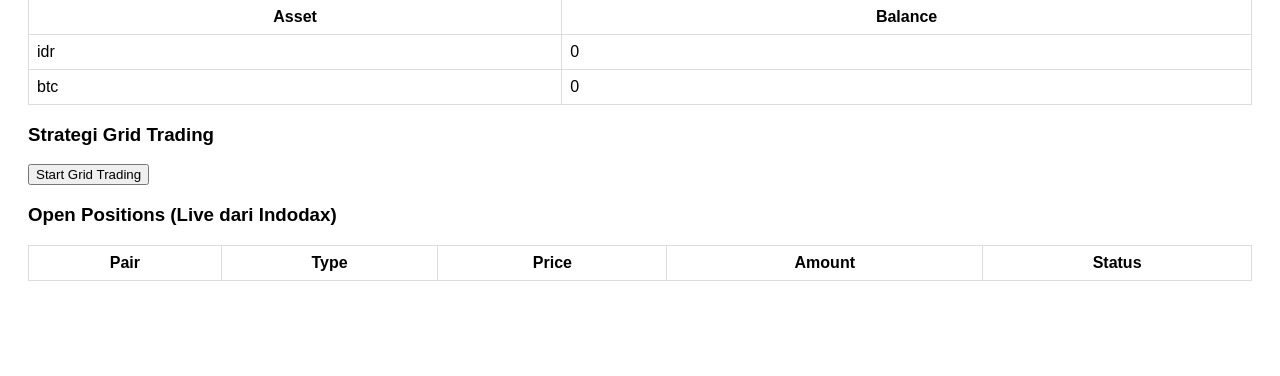
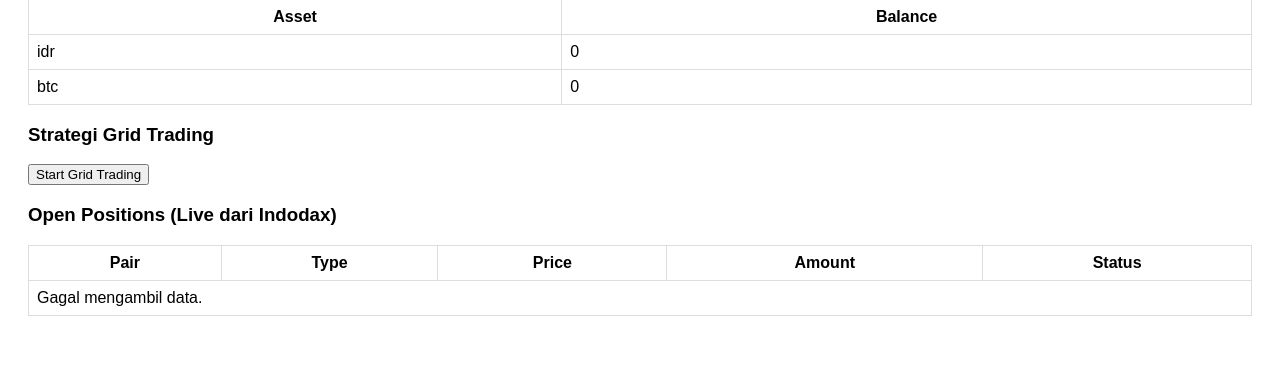
Before and after one commit to Mitradigitalindonesia/AutobotX-Indodax, a FastAPI app: page /dashboard in a window 1280 px wide. Shown: the part 97-473 px from the top of the page. Run offline with FastAPI, Linux system fonts and the light colour scheme; lists and menus that the app fills with data are empty.

Commit message:
Update dashboard.html

```diff
--- a/templates/dashboard.html
+++ b/templates/dashboard.html
@@ -3,6 +3,7 @@
 <head>
     <title>Dashboard</title>
     <meta charset="UTF-8" />
+    <meta name="viewport" content="width=device-width, initial-scale=1.0" />
     <style>
         body { font-family: Arial; padding: 20px; }
         table { border-collapse: collapse; width: 100%; margin-top: 10px; }
@@ -49,15 +50,22 @@
         <thead>
             <tr><th>Pair</th><th>Type</th><th>Price</th><th>Amount</th><th>Status</th></tr>
         </thead>
-        <tbody id="positionsBody"></tbody>
+        <tbody id="positionsBody">
+            <tr><td colspan="5">Loading...</td></tr>
+        </tbody>
     </table>
 
     <script>
         const api_key = localStorage.getItem("api_key");
         const api_secret = localStorage.getItem("api_secret");
 
-        function openGridModal() { document.getElementById("gridModal").style.display = "block"; }
-        function closeGridModal() { document.getElementById("gridModal").style.display = "none"; }
+        function openGridModal() {
+            document.getElementById("gridModal").style.display = "block";
+        }
+
+        function closeGridModal() {
+            document.getElementById("gridModal").style.display = "none";
+        }
 
         document.getElementById("gridForm").onsubmit = async (e) => {
             e.preventDefault();
@@ -66,13 +74,25 @@
             payload.api_key = api_key;
             payload.api_secret = api_secret;
 
+            const submitBtn = e.target.querySelector("button[type='submit']");
+            submitBtn.disabled = true;
+            submitBtn.textContent = "Mengirim...";
+
+            try {
                 const res = await fetch("/start_grid_trading", {
                     method: "POST",
                     headers: { "Content-Type": "application/json" },
                     body: JSON.stringify(payload),
                 });
+
                 const json = await res.json();
-            alert(json.message || json.error);
+                alert(json.message || json.error || "Grid order selesai.");
+            } catch (err) {
+                alert("Terjadi kesalahan: " + err);
+            }
+
+            submitBtn.disabled = false;
+            submitBtn.textContent = "Mulai";
             closeGridModal();
             loadPositions();
         };
@@ -83,11 +103,22 @@
                 headers: { "Content-Type": "application/json" },
                 body: JSON.stringify({ api_key, api_secret }),
             });
-            const orders = await res.json();
+
+            const data = await res.json();
             const tbody = document.getElementById("positionsBody");
             tbody.innerHTML = "";
 
-            orders.forEach(o => {
+            if (!data.success || !Array.isArray(data.orders)) {
+                tbody.innerHTML = "<tr><td colspan='5'>Gagal mengambil data.</td></tr>";
+                return;
+            }
+
+            if (data.orders.length === 0) {
+                tbody.innerHTML = "<tr><td colspan='5'>Tidak ada posisi terbuka.</td></tr>";
+                return;
+            }
+
+            data.orders.forEach(o => {
                 const tr = document.createElement("tr");
                 tr.innerHTML = `
                     <td>${o.pair}</td>
```
Lines whose indentation alone changed are shown as unchanged.
